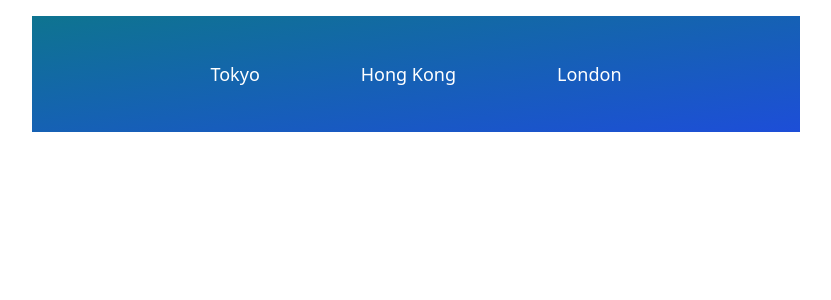
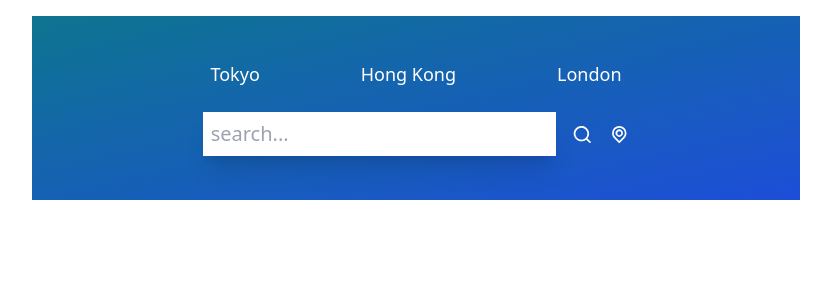
Before and after one commit to ayau8/weather-app, a React (Create React App) app: page / in a window 1280 px wide. Shown: the top 300 px of the page, without its empty margins (224-1055 px from the left). Built offline with nearby package versions, Linux system fonts and the light colour scheme; the HTML template or start-up script is replaced by a standard one.

Commit message:
add inputs

```diff
--- a/package.json
+++ b/package.json
@@ -38,6 +38,8 @@
   },
   "devDependencies": {
     "autoprefixer": "^10.4.17",
+    "eslint-config-prettier": "^9.1.0",
+    "eslint-plugin-prettier": "^5.1.3",
     "postcss": "^8.4.33",
     "tailwindcss": "^3.4.1"
   }
--- a/src/App.js
+++ b/src/App.js
@@ -1,11 +1,14 @@
+import { Input } from 'postcss';
 import './App.css';
 import TopButtons from './components/TopButtons';
+import Inputs from './components/Inputs';
 
 
 function App() {
   return (
     <div className="mx-auto max-w-screen-md mt-4 py-5 px-32 bg-gradient-to-br from-cyan-700 to-blue-700 h-fit shadown-xl shadow-gray-400">
         <TopButtons />
+        <Inputs />
     </div>
   );
 }
--- /dev/null
+++ b/src/components/Inputs.jsx
@@ -0,0 +1,19 @@
+import React from 'react'
+import { UilSearch , UilLocationPoint } from "@iconscout/react-unicons";
+
+function Inputs() {
+  return (
+    <div className="flex flex-row justify-center my-6">
+      <div className="flex flex-row w-5/6 items-center justify-center space-x-4">
+        <input
+          type="text"
+          className="text-xl font-light p-2 w-full shadow-xl focus:outline-none capitalize placeholder:lowercase"
+          placeholder="Search..." />
+          <UilSearch size={25} className="text-white cursor-pointer transition ease-out hover:scale-125"/>
+          <UilLocationPoint size={25} className="text-white cursor-pointer transition ease-out hover:scale-125"/>
+      </div>
+    </div>
+  )
+}
+
+export default Inputs
```
Also changed, not shown: 1 other file (tests, documents, lock files or other folders).
